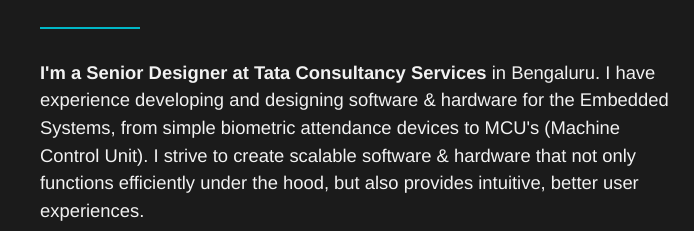
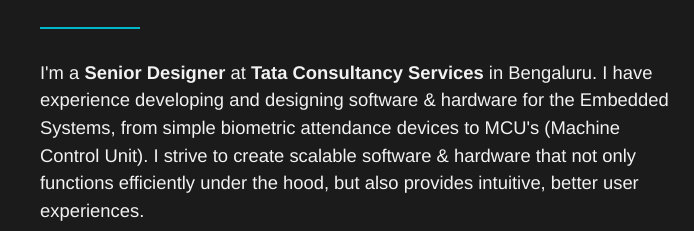
Before and after one commit to abhijarvis/Abhishek_website, a plain HTML site: page index.html in a window 1280 px wide. Shown: the part 1110-1341 px from the top of the page, 60-754 px from the left. Drawn offline with nearby package versions, Linux system fonts and the light colour scheme; a script that the page names is missing; a web font is replaced by a local one.

```diff
--- a/index.html
+++ b/index.html
@@ -90,7 +90,7 @@
                       <img class="headshot" src="abhi.jpg" alt="headshot">
 
                      <div class="about-text-wrapper">
-                        <p class="about-text"><strong>I'm a Senior Designer at Tata Consultancy Services </strong> in Bengaluru.  I have experience developing and designing software & hardware for the Embedded Systems, from simple biometric attendance devices to MCU's (Machine Control Unit). I strive to create scalable software & hardware that not only functions efficiently under the hood, but also provides intuitive, better user experiences.</p>
+                        <p class="about-text">I'm a <strong> Senior Designer </strong> at <strong> Tata Consultancy Services </strong> in Bengaluru.  I have experience developing and designing software & hardware for the Embedded Systems, from simple biometric attendance devices to MCU's (Machine Control Unit). I strive to create scalable software & hardware that not only functions efficiently under the hood, but also provides intuitive, better user experiences.</p>
                         <p class="about-text">I love learning new and better ways to create advance embedded hardware & software with clean, efficient, and scalable code. I'm always looking for opportunities to work with those who are willing to share their knowledge as much as I want to learn. At the end of the day, my primary goal is to create something beautiful with people that bring out the best in me.</p>
                         <p class="about-text"> In my free time i learn latest IoT & embedded technology also i work on latest technology like - Weather Prediction using AI & ML, Home Automation & much more .</p>
                         <p class="about-text"><strong>When I'm not in front of a computer screen,</strong> I’m usually listen music, hanging out with my friend, bike ride.</p>
```
